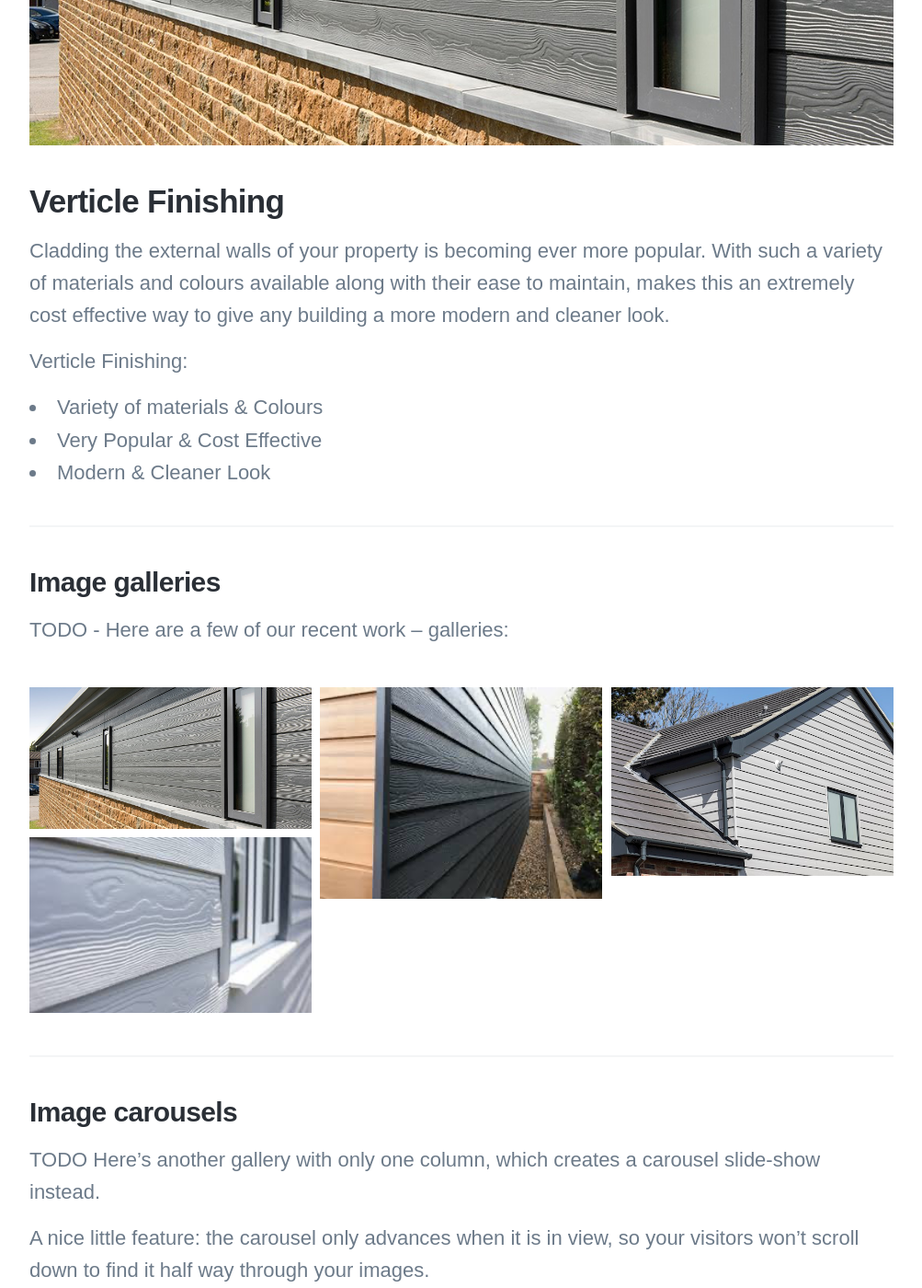
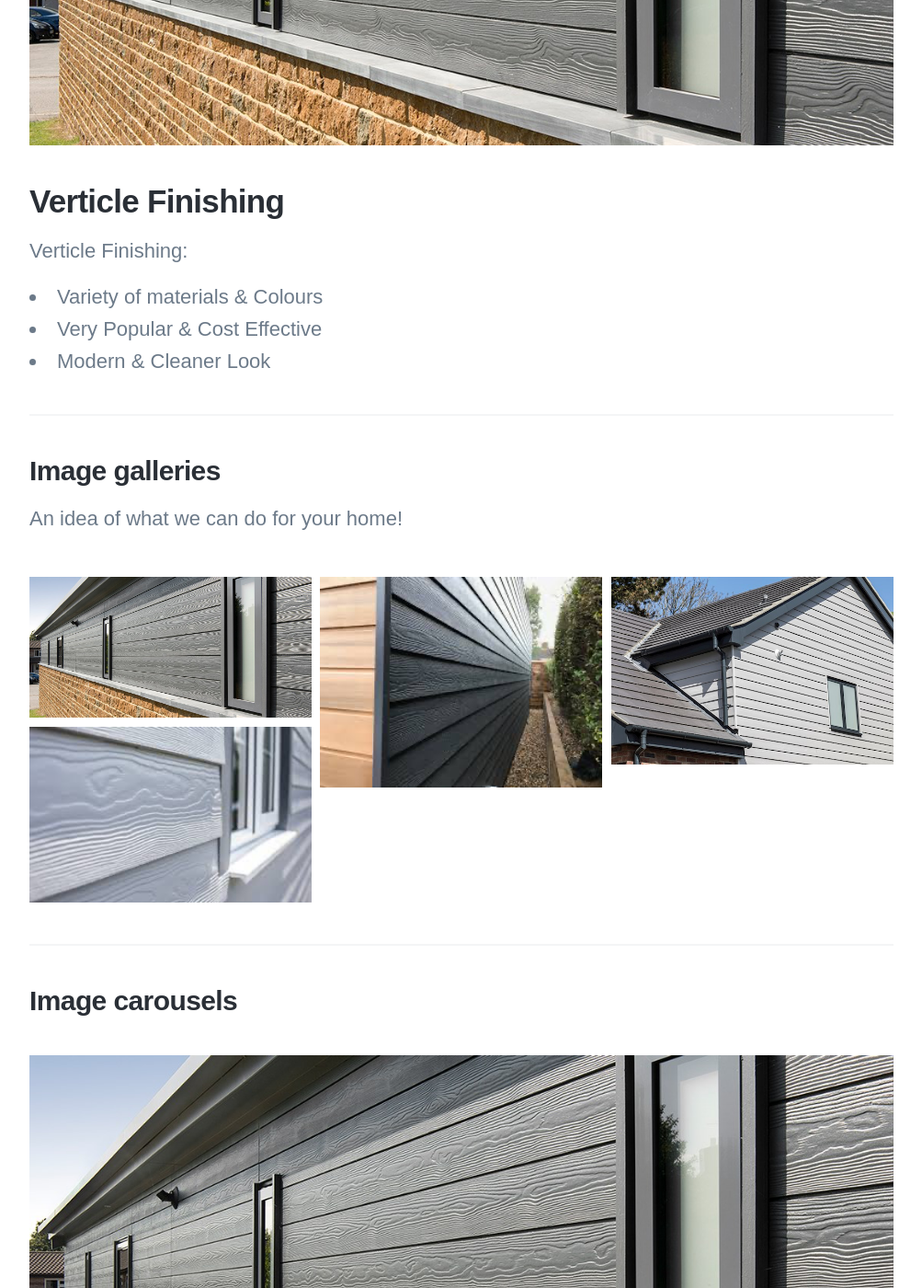
Before and after one commit to royalroofing/royalroofing.github.io, a Jekyll site: the page built from _projects/2021-09-02-Verticle.md, in a window 1280 px wide and 1400 px high, scrolled down 931 px. Shown: the whole window at 92% size, without its empty margins (138-1141 px from the left). Built offline with Jekyll 4.4.1, drawn with Linux system fonts in a browser that asks for light colours; nearby versions of some CDN libraries; some web fonts are replaced; some of the changed text lies outside the part shown.

Commit message:
Update 2021-09-02-Verticle.md

```diff
--- a/_projects/2021-09-02-Verticle.md
+++ b/_projects/2021-09-02-Verticle.md
@@ -1,8 +1,8 @@
 ---
-title: 'Verticle Finishing'
-subtitle: 'Cladding the external walls of your property is becoming ever more popular.'
+title: 'External Cladding'
+subtitle: 'Timber. Fibre Cement Board. UPVC.'
 date: 2021-09-02 00:00:00
-description: Essential for any property as they protect your home from weather conditions and nesting birds, as well as improving the overall aesthetic appeal of your home.
+description: Cladding the external walls of your property is becoming increasingly popular. With such a variety of materials and colours available, along with their ease to maintain, makes this an extremely cost effective way to give any building a more modern and cleaner look.
 featured_image: '/images/verticle/image-1.png'
 ---
 
@@ -10,7 +10,7 @@
 
 ## Verticle Finishing
 
-Cladding the external walls of your property is becoming ever more popular. With such a variety of materials and colours available along with their ease to maintain, makes this an extremely cost effective way to give any building a more modern and cleaner look.
+
 
 Verticle Finishing:
 
@@ -22,7 +22,7 @@
 
 ### Image galleries
 
-TODO - Here are a few of our recent work – galleries:
+An idea of what we can do for your home!
 
 <div class="gallery" data-columns="3">
 	<img src="/images/verticle/image-1.png">
@@ -34,10 +34,7 @@
 
 ### Image carousels
 
-TODO
-Here's another gallery with only one column, which creates a carousel slide-show instead.
 
-A nice little feature: the carousel only advances when it is in view, so your visitors won't scroll down to find it half way through your images.
 
 <div class="gallery" data-columns="1">
 	<img src="/images/verticle/image-1.png">
```
